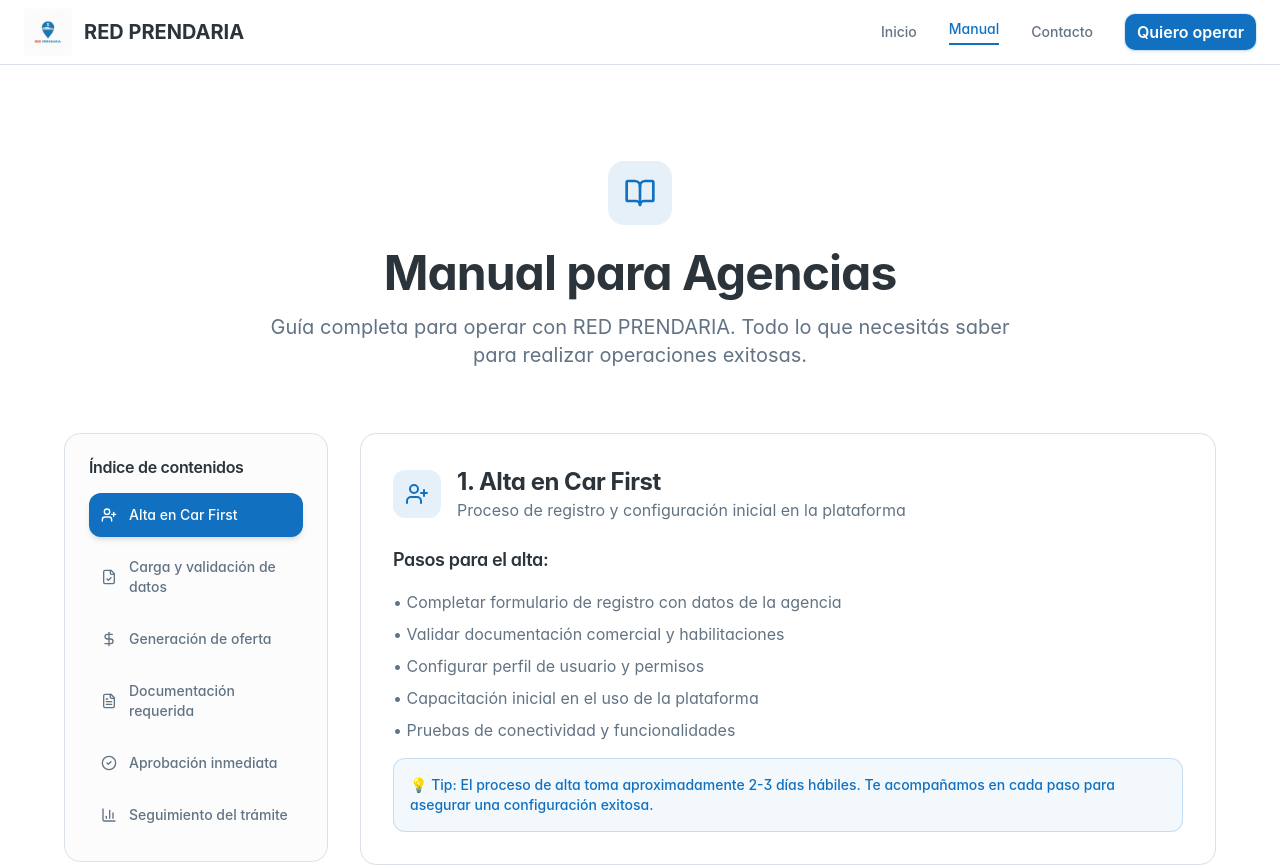
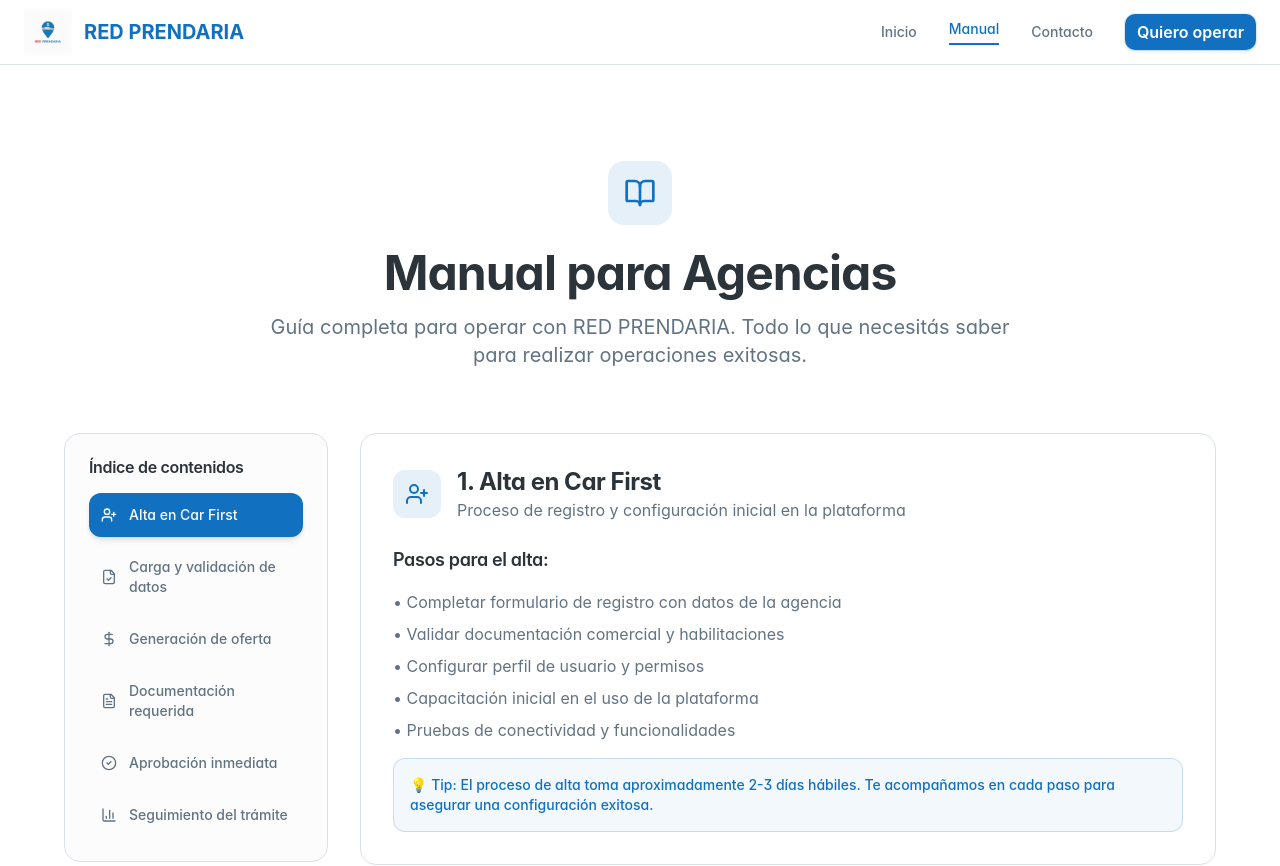
Before and after one commit to lentolentini-debug/red-prenda-pro, a React (Vite) app: page /manual in a window 1280 px wide. Shown: the top 866 px of the page. Built offline with nearby package versions, Linux system fonts and the light colour scheme; the HTML template or start-up script is replaced by a standard one.

Commit message:
Update branding colors

```diff
--- a/src/components/layout/Header.tsx
+++ b/src/components/layout/Header.tsx
@@ -27,7 +27,7 @@ const Header = () => {
               alt="RED PRENDARIA - Préstamos Prendarios para Agencias"
               className="h-12 w-auto"
             />
-            <span className="font-heading font-bold text-xl text-foreground">
+            <span className="font-heading font-bold text-xl text-primary">
               RED PRENDARIA
             </span>
           </Link>
```
